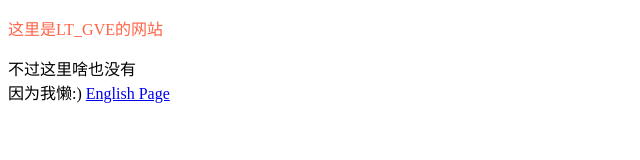
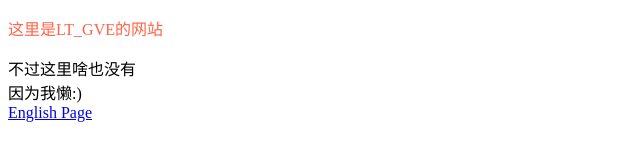
Before and after one commit to LTGVE/Index, a plain HTML site: page index.html in a window 1280 px wide. Shown: the whole page, without its empty margins (0-640 px from the left). Drawn offline with Linux system fonts and the light colour scheme.

Commit message:
Update index.html

```diff
--- a/index.html
+++ b/index.html
@@ -8,6 +8,6 @@
     <p style="color:Tomato;"> 这里是LT_GVE的网站</p>
     <p1>不过这里啥也没有</p1>
     <p2><br/>因为我懒:)</p2>
-    <a href="./en.html">English Page</a>
+    <a href="./en.html"><br/>English Page</a>
   </body>
 </html>
```
